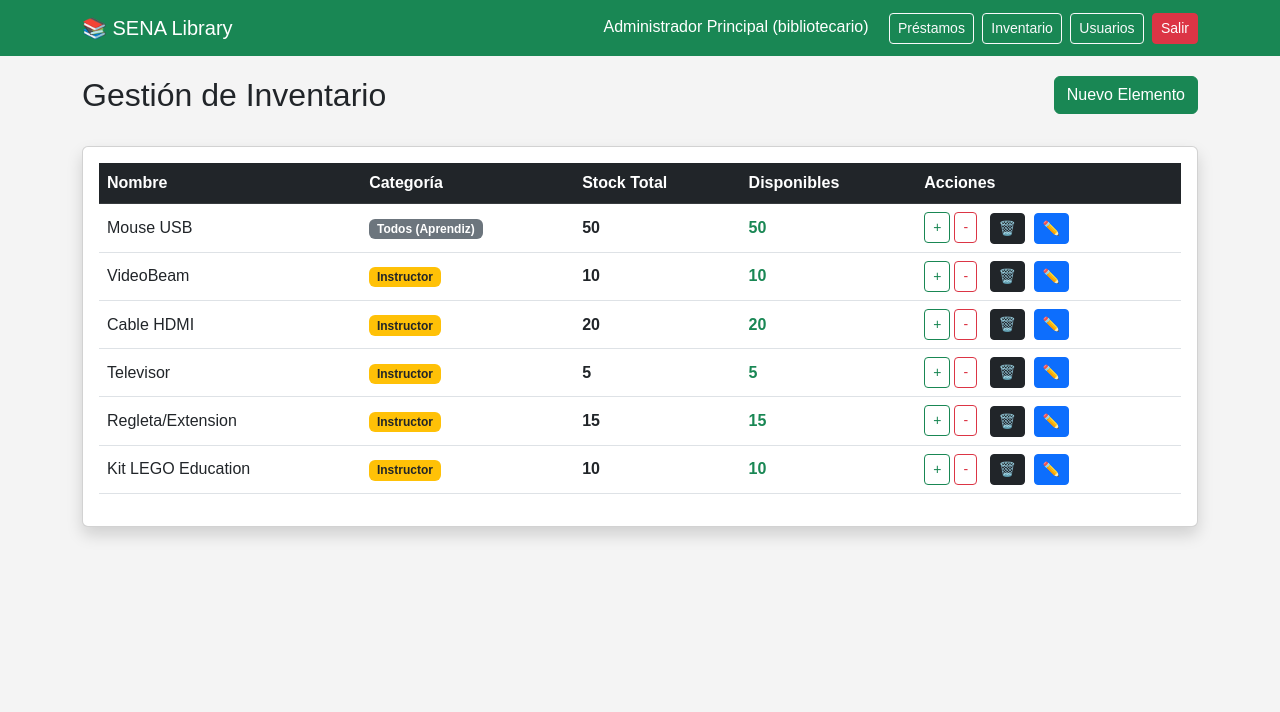
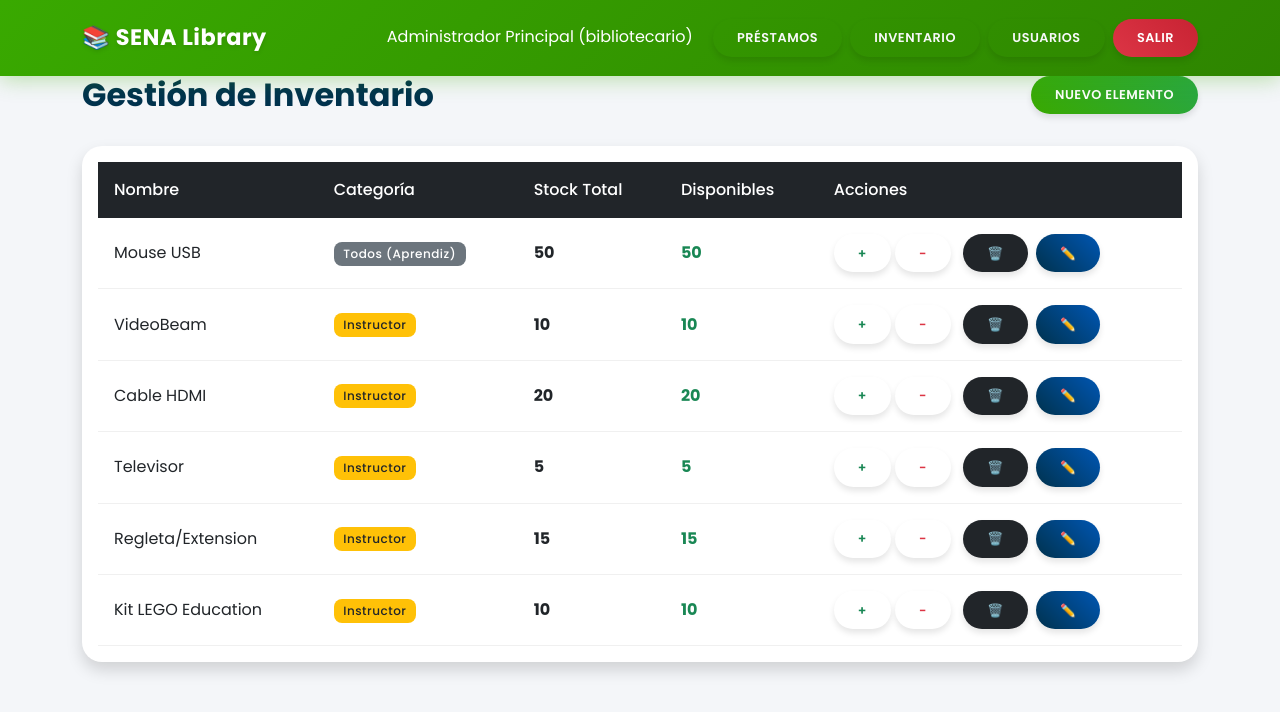
Before and after one commit to MaickFeliz/SWL, a Flask app: page /admin/inventory in a window 1280 px wide. Shown: the top 712 px of the page. Run offline with Flask 3, Linux system fonts and the light colour scheme; a user stored in the database is signed in.

Commit message:
v1.1 design

```diff
--- a/app/static/css/style.css
+++ b/app/static/css/style.css
@@ -1,19 +1,157 @@
-/* Estilos generales */
-body { font-family: sans-serif; background: #f4f4f4; }
-.navbar { margin-bottom: 20px; }
-.no-print { display: block; }
+/* 1. IMPORTAR FUENTE MODERNA (Poppins) */
+@import url('https://fonts.googleapis.com/css2?family=Poppins:wght@300;400;500;600;700&display=swap');
 
-/* MODO IMPRESIÓN (Tu requerimiento más importante) */
+:root {
+    --sena-green: #39a900;       /* Verde SENA Oficial */
+    --sena-dark: #00324D;        /* Azul Oscuro Institucional */
+    --sena-orange: #ff6c00;      /* Naranja complementario */
+    --bg-light: #f4f6f9;         /* Fondo gris azulado suave */
+    --card-shadow: 0 10px 30px rgba(0, 0, 0, 0.05); /* Sombra elegante */
+}
+
+/* 2. ESTILOS GENERALES */
+body {
+    font-family: 'Poppins', sans-serif;
+    background-color: var(--bg-light);
+    color: #4a5568;
+    -webkit-font-smoothing: antialiased;
+}
+
+h1, h2, h3, h4, h5, h6 {
+    font-weight: 700;
+    color: var(--sena-dark);
+}
+
+/* 3. NAVBAR (BARRA SUPERIOR) */
+.navbar {
+    background: linear-gradient(135deg, var(--sena-green) 0%, #2e8500 100%) !important;
+    box-shadow: 0 4px 20px rgba(57, 169, 0, 0.3);
+    padding: 1rem 0;
+}
+
+.navbar-brand {
+    font-weight: 700;
+    font-size: 1.4rem;
+    letter-spacing: 0.5px;
+    text-shadow: 0 2px 4px rgba(0,0,0,0.1);
+}
+
+/* 4. TARJETAS (CARDS) - El cambio más visible */
+.card {
+    border: none;
+    border-radius: 20px; /* Bordes muy redondos */
+    background: #ffffff;
+    box-shadow: var(--card-shadow);
+    transition: transform 0.3s ease, box-shadow 0.3s ease;
+    overflow: hidden;
+}
+
+/* Efecto al pasar el mouse sobre las tarjetas (Levitar) */
+.card:hover {
+    transform: translateY(-5px); /* Se mueve hacia arriba */
+    box-shadow: 0 15px 35px rgba(0, 0, 0, 0.1);
+}
+
+.card-header {
+    background-color: white;
+    border-bottom: 1px solid rgba(0,0,0,0.05);
+    font-weight: 600;
+    padding: 1.2rem 1.5rem;
+    text-transform: uppercase;
+    letter-spacing: 1px;
+    font-size: 0.9rem;
+}
+
+/* Colores dinámicos para headers de las cards */
+.card-header.bg-primary { background: linear-gradient(135deg, var(--sena-dark), #004e75) !important; color: white; }
+.card-header.bg-success { background: linear-gradient(135deg, var(--sena-green), #2e8500) !important; color: white; }
+.card-header.bg-warning { background: linear-gradient(135deg, #ffc107, #ff9800) !important; color: #333; }
+.card-header.bg-info    { background: linear-gradient(135deg, #17a2b8, #138496) !important; color: white; }
+
+/* 5. BOTONES MODERNOS */
+.btn {
+    border-radius: 50px; /* Forma de píldora */
+    padding: 0.6rem 1.5rem;
+    font-weight: 600;
+    text-transform: uppercase;
+    font-size: 0.8rem;
+    letter-spacing: 0.5px;
+    box-shadow: 0 4px 6px rgba(0,0,0,0.1);
+    transition: all 0.3s ease;
+    border: none;
+}
+
+.btn:hover {
+    transform: translateY(-2px);
+    box-shadow: 0 7px 14px rgba(0,0,0,0.15);
+}
+
+.btn-primary { background: linear-gradient(45deg, var(--sena-dark), #0056b3); }
+.btn-success { background: linear-gradient(45deg, var(--sena-green), #28a745); }
+.btn-warning { background: linear-gradient(45deg, #ffc107, #ff9800); color: white; }
+.btn-danger  { background: linear-gradient(45deg, #dc3545, #c82333); }
+
+/* 6. TABLAS */
+.table-responsive {
+    border-radius: 15px;
+    box-shadow: var(--card-shadow);
+    overflow: hidden;
+}
+
+.table {
+    margin-bottom: 0;
+    background: white;
+}
+
+.table thead {
+    background: var(--sena-dark);
+    color: white;
+}
+
+.table thead th {
+    border: none;
+    padding: 1rem;
+    font-weight: 500;
+}
+
+.table tbody td {
+    padding: 1rem;
+    vertical-align: middle;
+    border-bottom: 1px solid #f0f0f0;
+}
+
+/* Badges (Etiquetas de estado) más bonitas */
+.badge {
+    padding: 0.5em 0.8em;
+    border-radius: 8px;
+    font-weight: 500;
+    letter-spacing: 0.5px;
+}
+
+/* 7. FORMULARIOS */
+.form-control, .form-select {
+    border-radius: 10px;
+    padding: 0.8rem;
+    border: 1px solid #e2e8f0;
+    background-color: #f8fafc;
+    transition: all 0.3s;
+}
+
+.form-control:focus, .form-select:focus {
+    background-color: white;
+    border-color: var(--sena-green);
+    box-shadow: 0 0 0 4px rgba(57, 169, 0, 0.1); /* Anillo verde suave */
+}
+
+/* MODO IMPRESIÓN (INTACTO) */
 @media print {
     .no-print, nav, .btn, form { display: none !important; }
-    body { background: white; }
+    body { background: white; font-family: serif; color: black; }
     .container { width: 100%; max-width: 100%; }
+    .card { border: 1px solid black; box-shadow: none; border-radius: 0; }
+    .card-header { background: none; color: black; border-bottom: 1px solid black; }
     table { width: 100%; border: 1px solid black; border-collapse: collapse; }
-    th, td { border: 1px solid black; padding: 10px; }
-
-    /* Cabecera SENA falsa */
+    th, td { border: 1px solid black; padding: 5px; }
     .print-header { display: block !important; text-align: center; margin-bottom: 30px; }
-    .print-header h1 { font-size: 18pt; margin: 0; }
-    .print-header p { margin: 0; }
 }
 .print-header { display: none; }
```
